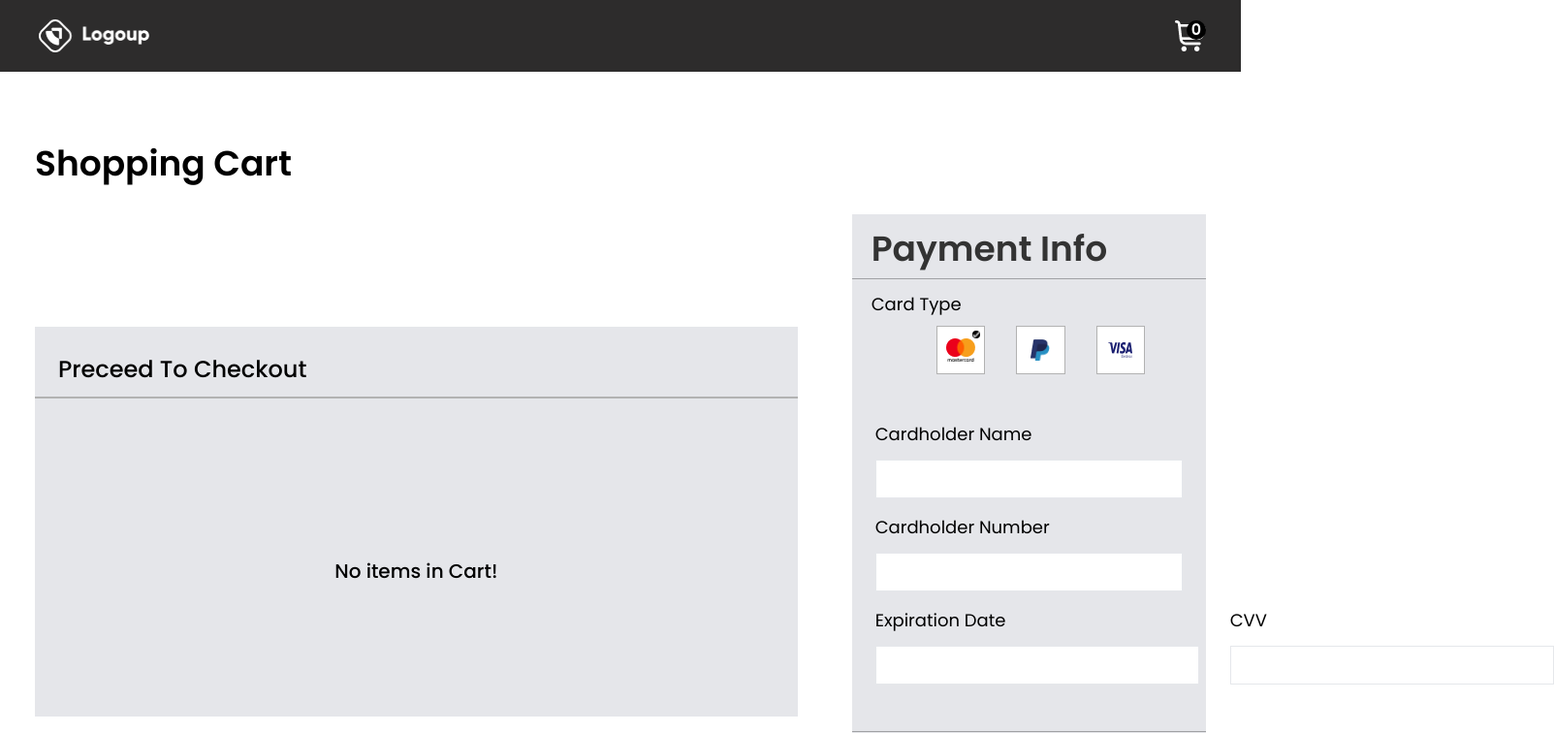
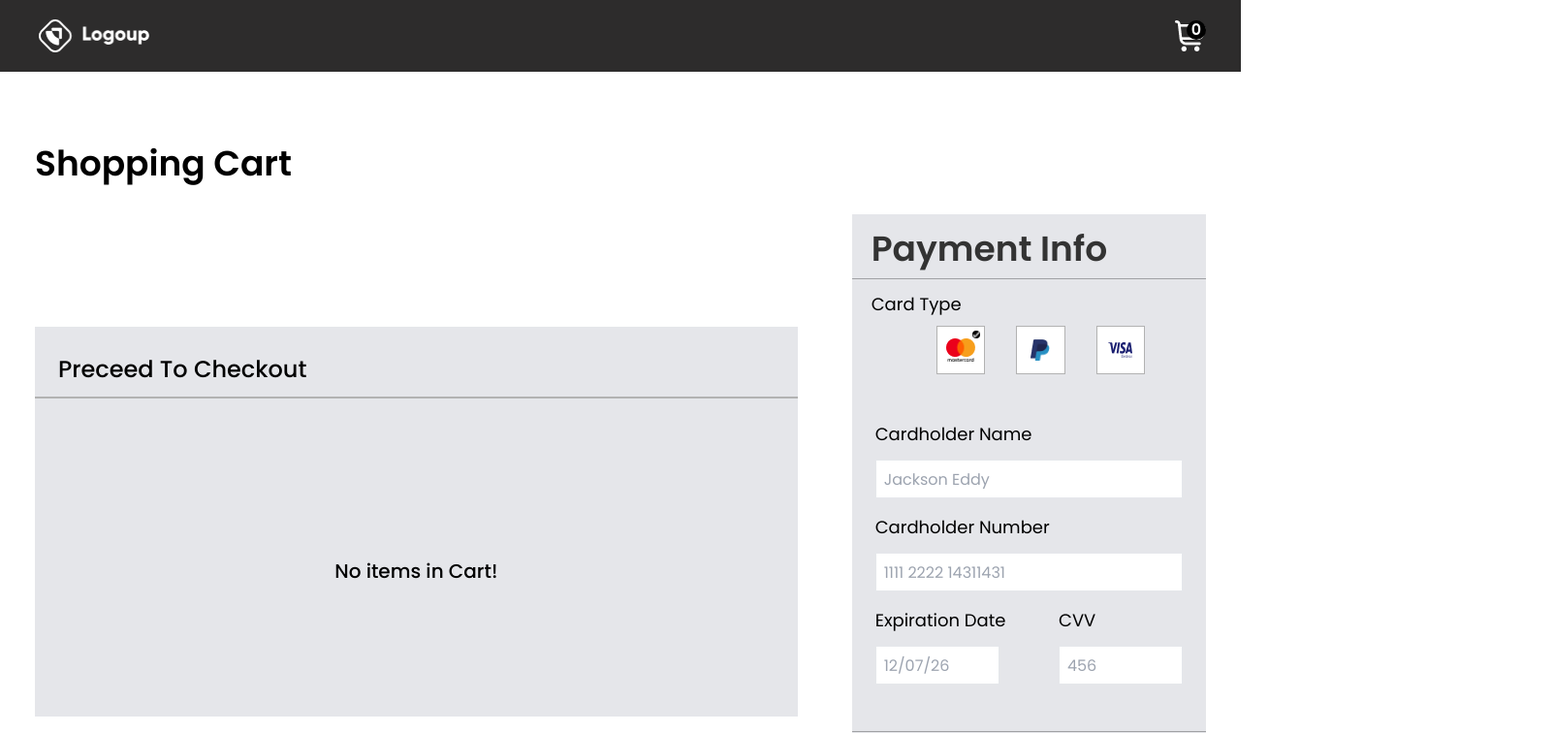
Before and after one commit to IdrisRoti/timeless-trends-hng, a Next.js app: page /checkout in a window 1280 px wide. Shown: the top 756 px of the page at 97% size, 1603 px wide, since content can reach past the window. Built offline with nearby package versions, Linux system fonts and the light colour scheme.

Commit message:
fixed form width

```diff
--- a/components/checkout/PaymentInfo.tsx
+++ b/components/checkout/PaymentInfo.tsx
@@ -43,7 +43,7 @@ export default function PaymentInfo() {
           Cardholder Name
         </p>
         <div className='mb-4 px-6'>
-          <input className='h-10 w-full p-2 focus:outline-none border focus:border-blue-600' type='text' />
+          <input placeholder='Jackson Eddy' className='h-10 w-full p-2 focus:outline-none border focus:border-blue-600' type='text' />
         </div>
       </div>
       {/* card number */}
@@ -53,6 +53,7 @@ export default function PaymentInfo() {
         </p>
         <div className='px-6 mb-4'>
           <input
+          placeholder='1111 2222 14311431'
             className='h-10 w-full p-2 focus:outline-none border focus:border-blue-600'
             type='text'
           />
@@ -65,13 +66,12 @@ export default function PaymentInfo() {
           <label className='color-[#333] mb-3 text-sm sm:text-base md:text-lg'>
             Expiration Date
           </label>
-            <input className='h-10 p-2 w-[6rem] md:w-auto focus:outline-none border focus:border-blue-600' type='text' />
+            <input placeholder='12/07/26' className='h-10 p-2 w-[6rem] sm:w-[14rem] lg:w-[8rem] focus:outline-none border focus:border-blue-600' type='text' />
         </div>
         {/* CVV */}
         <div className='flex flex-col'>
           <label className='mb-3 text-sm sm:text-base md:text-lg'>CVV</label>
-
-            <input className='h-10 p-2 w-[6rem] md:w-auto focus:outline-none border focus:border-blue-600' type='text' />
+            <input placeholder='456' className='h-10 p-2 w-[6rem] sm:w-[14rem] lg:w-[8rem] focus:outline-none border focus:border-blue-600' type='text' />
         </div>
       </div>
       <div className='bg-black/30 h-[1px] mt-[3rem]' />
```
